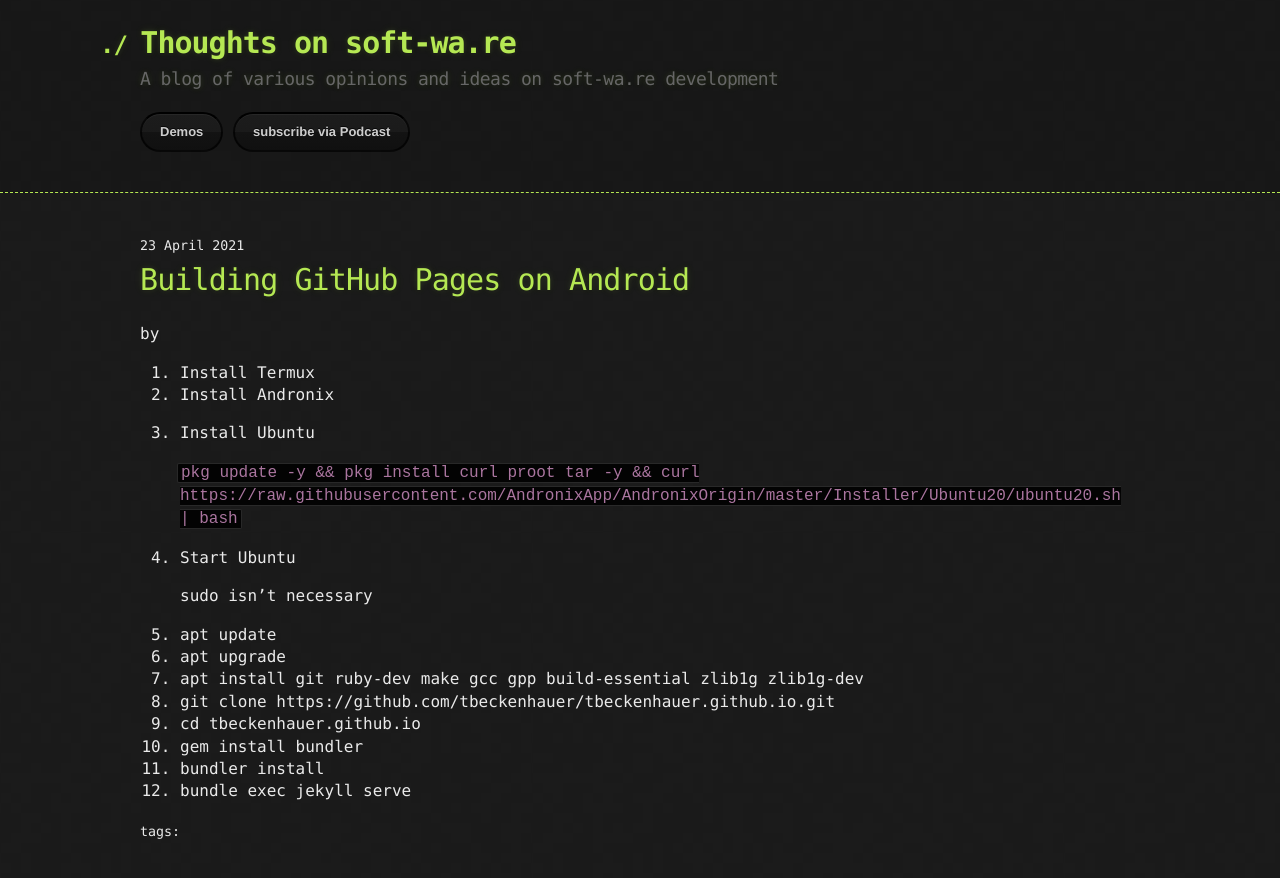
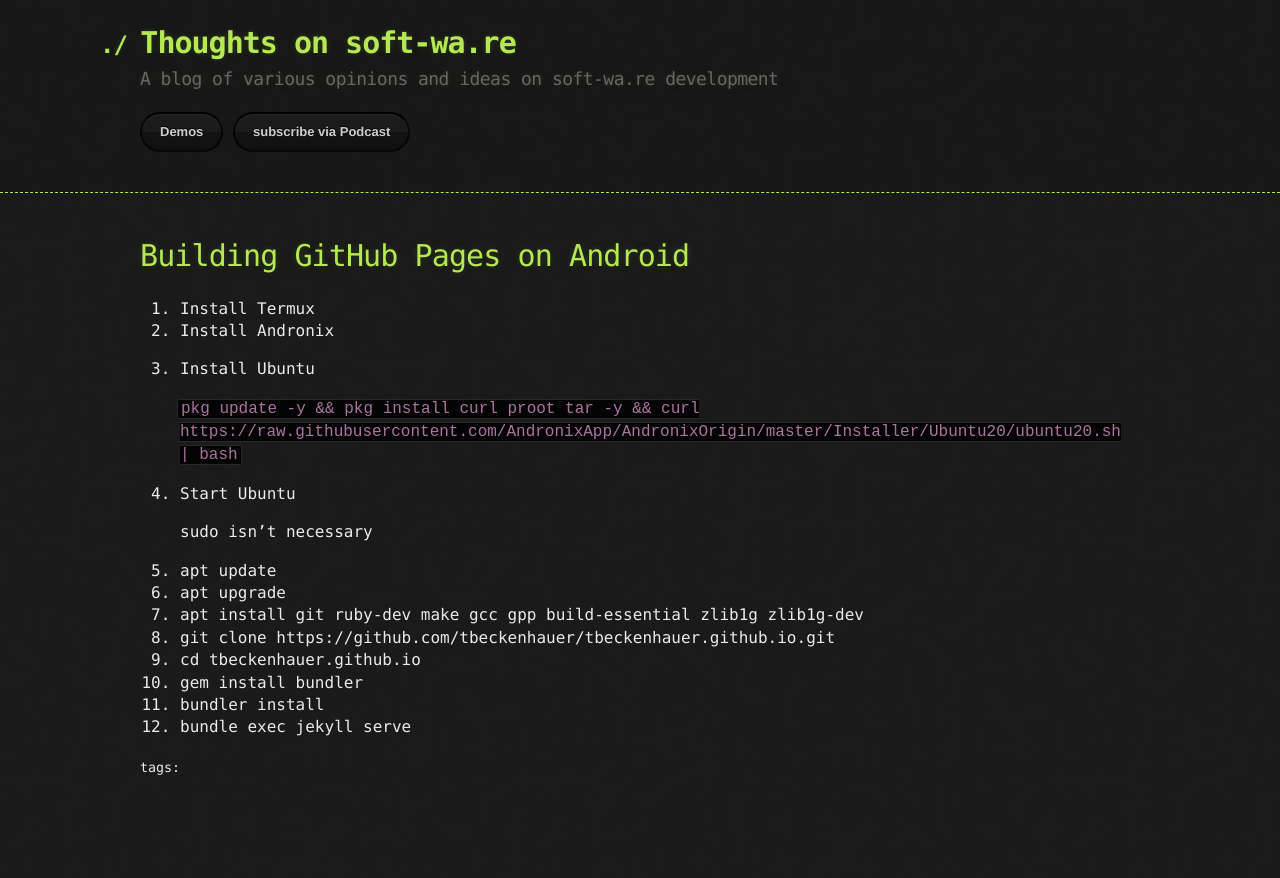
Before and after one commit to tbeckenhauer/tbeckenhauer.github.io, a Jekyll site: the page built from _tutorials/building-github-pages-on-android.markdown, in a window 1280 px wide. Shown: the top 878 px of the page. Built offline with Jekyll 4.4.1, drawn with Linux system fonts in a browser that asks for light colours.

Commit message:
modify hacker theme

```diff
--- a/_layouts/post.html
+++ b/_layouts/post.html
@@ -2,10 +2,10 @@
 layout: default
 ---
 
-<small>{{ page.date | date: "%-d %B %Y" }}</small>
+<!-- <small>{{ page.date | date: "%-d %B %Y" }}</small> -->
 <h1>{{ page.title }}</h1>
 
-<p class="view">by {{ page.author | default: site.author }}</p>
+<!-- <p class="view">by {{ page.author | default: site.author }}</p> -->
 
 {{content}}
 
```
